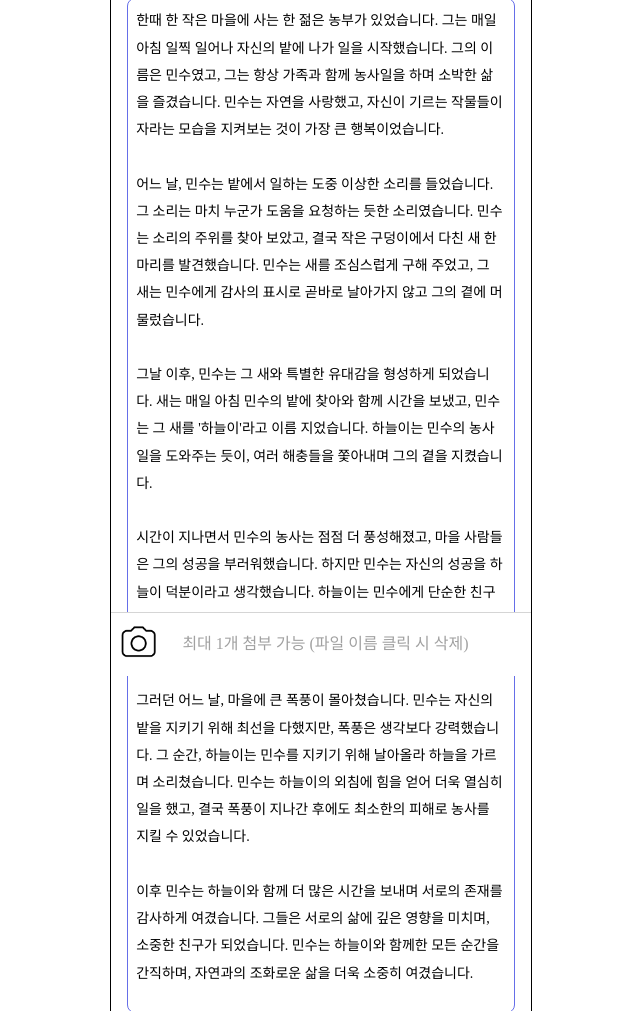
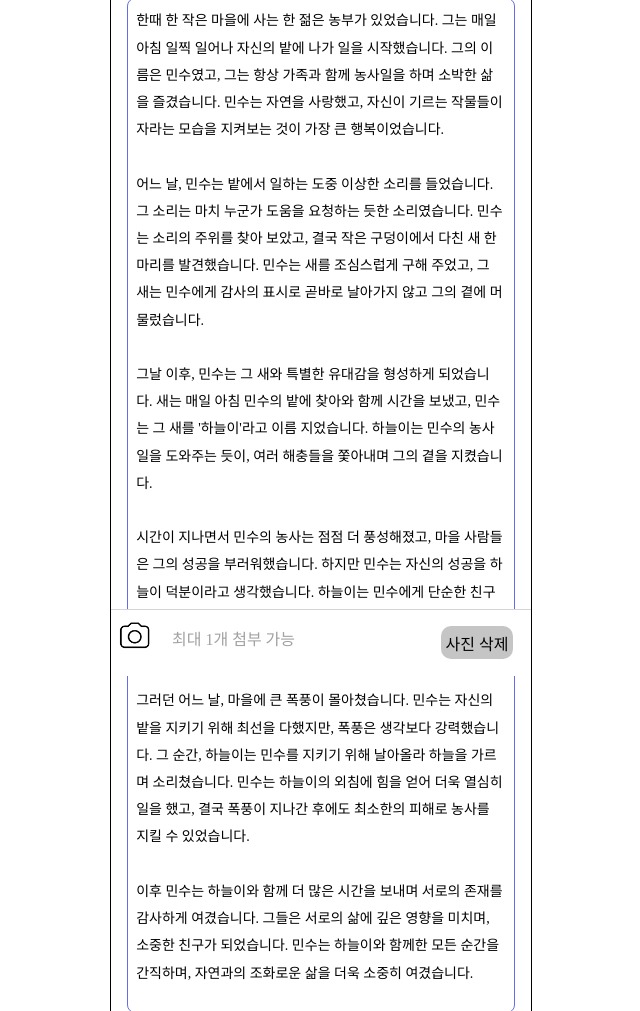
Before and after one commit to jhh77/capstone_project2, a Django app: page /boards/petrol-board-edit/21/ in a window 1280 px wide. Shown: the part 124-1135 px from the top of the page, without its empty margins (319-959 px from the left). Run offline with Django 5.2, Linux system fonts and the light colour scheme; data comes from the database, SQL or seed files in the repository; both versions use the stored data as it was after the commit; some web fonts are replaced.

Commit message:
게시판 이미지 수정 및 자잘한 설정 구현

```diff
--- a/boards/views.py
+++ b/boards/views.py
@@ -10,7 +10,9 @@ from .models import *
 # Create your views here.
 
 
+# 게시판 메인 페이지
 def petrol_board(request):
+    sido = ''
     if request.method == 'POST':
         sido = request.POST.get('sido')
         sigungu = request.POST.get('sigungu')
@@ -19,7 +21,6 @@ def petrol_board(request):
     else:
         boards = Board.objects.all().order_by('-created_at')
 
-    print(boards)
     user = Member.objects.get(user_id=request.user)
     comments = Comment.objects.all()
 
@@ -39,6 +40,7 @@ def petrol_board(request):
         'boards': boards,
         'user': user,
         'comments': comments,
+        'sido': sido,
     }
     return render(request, 'boards/petrol_board_main.html', context)
 
@@ -107,6 +109,7 @@ def petrol_board_detail(request, id):
         'board': board,
         'location': location,
         'comments': comments,
+        'comment_count': comments.count(),
     }
     return render(request, 'boards/petrol_board_detail.html', context)
 
@@ -115,42 +118,40 @@ def petrol_board_detail(request, id):
 def petrol_board_edit(request, id):
     board = Board.objects.get(id=id)
     short_name = ''
+    delete_value = request.POST.get('delete')
     if request.method == 'POST':
         # 폼 데이터 처리
         content = request.POST.get('content')
         image_path = request.FILES.get('image_path')  # 새 이미지 파일
-
-        # 삭제된 파일 ID를 받기
-        deleted_files = request.POST.get('deleted_files')
-        if deleted_files:
-            deleted_files = json.loads(deleted_files)
-            print(deleted_files)
-
-            # 빈 배열이 아닐 때만 작업 수행
-            if deleted_files:  # deleted_files가 비어있지 않을 때
-                print(deleted_files)
-
-                if board.image_path:  # board.image_path가 None이 아닐 때만 접근
-                    current_file_name = board.image_path.name.split('/')[-1]  # 파일 이름만 추출
-                    print(current_file_name)  # 파일 이름 확인
-
-                    # 삭제할 파일 이름 가져오기
-                    deleted_file_name = deleted_files[0].split('/')[-1]  # 첫 번째 요소에서 파일 이름 추출
-                    print(deleted_file_name)  # 삭제할 파일 이름 확인
-
-                    # 기존 이미지 삭제
-                    if current_file_name == deleted_file_name:  # 이름이 같을 때 삭제
-                        board.image_path.delete()  # 기존 이미지를 삭제
-                        board.image_path = None  # 이미지 필드를 None으로 설정
+        print(image_path == None)
+        print(delete_value)
 
         # 게시물 업데이트
         board.content = content
 
-        if image_path:
-            board.image_path = image_path  # 새 이미지로 업데이트
-        board.save()  # 변경 사항 저장
+        if delete_value == '1':
+            if image_path:
+                # image_path가 있을 경우, 업데이트 로직
+                board.image_path.delete(save=False)
+                board.image_path = image_path  # 새 이미지 경로 가져오기
+                board.save()
+            else:
+                # image_path가 None인 경우, 모든 image_path 지우기
+                board.image_path.delete(save=False)  # 파일 삭제
+                board.image_path = None  # 모델 필드 업데이트
+                board.save()
+        #
+        # # delete 값이 0일 때는 아무것도 하지 않음
+        # elif delete_value == '0':
+        #     return  # 아무 응답도 하지 않음
+        #
+        # if image_path is not None and delete != 0:
+        #     board.image_path = image_path  # 새 이미지로 업데이트
+        # else:
+        #     board.image_path = None
+        # board.save()  # 변경 사항 저장
 
-        return redirect('boards:petrol_board_detail', id=board.id)
+        return redirect('boards:petrol_board_detail', id=id)
 
     if board.image_path:
         image_url = board.image_path.url
@@ -161,6 +162,48 @@ def petrol_board_edit(request, id):
             short_name = base_name[:10] + '...' + '.' + extension
         else:
             short_name = file_name  # 기본 이름이 10자 이하일 경우
+
+    #     # 삭제된 파일 ID를 받기
+    #     deleted_files = request.POST.get('deleted_files')
+    #     if deleted_files:
+    #         deleted_files = json.loads(deleted_files)
+    #         print(deleted_files)
+    #
+    #         # 빈 배열이 아닐 때만 작업 수행
+    #         if deleted_files:  # deleted_files가 비어있지 않을 때
+    #             print(deleted_files)
+    #
+    #             if board.image_path:  # board.image_path가 None이 아닐 때만 접근
+    #                 current_file_name = board.image_path.name.split('/')[-1]  # 파일 이름만 추출
+    #                 print(current_file_name)  # 파일 이름 확인
+    #
+    #                 # 삭제할 파일 이름 가져오기
+    #                 deleted_file_name = deleted_files[0].split('/')[-1]  # 첫 번째 요소에서 파일 이름 추출
+    #                 print(deleted_file_name)  # 삭제할 파일 이름 확인
+    #
+    #                 # 기존 이미지 삭제
+    #                 if current_file_name == deleted_file_name:  # 이름이 같을 때 삭제
+    #                     board.image_path.delete()  # 기존 이미지를 삭제
+    #                     board.image_path = None  # 이미지 필드를 None으로 설정
+    #
+    #     # 게시물 업데이트
+    #     board.content = content
+    #
+    #     if image_path:
+    #         board.image_path = image_path  # 새 이미지로 업데이트
+    #     board.save()  # 변경 사항 저장
+    #
+    #     return redirect('boards:petrol_board_detail', id=board.id)
+    #
+    # if board.image_path:
+    #     image_url = board.image_path.url
+    #     file_name = unquote(image_url.split('/')[-1])
+    #     base_name, extension = file_name.rsplit('.', 1)  # 기본 이름과 확장자를 분리
+    #
+    #     if len(base_name) > 10:
+    #         short_name = base_name[:10] + '...' + '.' + extension
+    #     else:
+    #         short_name = file_name  # 기본 이름이 10자 이하일 경우
 
     context = {
         'board': board,
@@ -173,6 +216,7 @@ def petrol_board_edit(request, id):
 def petrol_board_delete(request, id):
     if request.method == 'POST':
         board = Board.objects.get(id=id)
+        board.image_path.delete(save=False)
         board.delete()
         return redirect('boards:petrol_board')
 
--- a/static/css/petrol_board_write.css
+++ b/static/css/petrol_board_write.css
@@ -190,10 +190,26 @@ body {
 .src-block {
     margin-top: 2%;
     color: #A1A1A1;
+    width: 100%;
 }
 
 /* 파일 이름 class */
 .file-item {
     margin-bottom: 5%;
+    width: 100%;
+}
+
+/*.file-items {*/
+/*    align-content: center;*/
+/*}*/
+
+/* 사진 삭제 */
+#clearImage {
+    margin-right: 5%;
+    border-radius: 10px;
+    float: right;
+    color: black;
+    background-color: #c5c5c5;
+    padding: 1.3%;
     cursor: pointer;
 }
--- a/static/js/petrol_board_edit.js
+++ b/static/js/petrol_board_edit.js
@@ -58,12 +58,13 @@ $('#write-text').on('input', function() {
 // });
 
 // 파일 업로드 관련
-let deletedFiles = []; // 삭제된 파일의 ID를 저장할 배열
+// let deletedFiles = []; // 삭제된 파일의 ID를 저장할 배열
 $('#fileInput').on('change', function(event) {
     const files = event.target.files; // 선택된 파일들
     const messageBlock = $('.src-name');
     messageBlock.empty(); // 이전 내용을 초기화
-    deletedFiles = [];
+    // deletedFiles = [];
+    let check = $('#img-delete');
 
     // 선택된 파일 이름 각각에 대해 새로운 div 생성
     $.each(files, function(index, file) {
@@ -78,23 +79,61 @@ $('#fileInput').on('change', function(event) {
         fileItem.attr('data-index', index); // 파일 인덱스를 데이터 속성에 저장
         messageBlock.append(fileItem);
     });
+
+    check.val(1);
+
 });
 
 // 파일 이름 클릭 시 삭제 기능
-$('.src-name').on('click', '.file-item', function() {
-    const fileIdToRemove = $(this).data('full-name'); // 클릭된 파일의 ID
-    // alert(fileIdToRemove);
-    deletedFiles.push(fileIdToRemove); // 삭제된 파일 ID를 추가
-    console.log(deletedFiles); // 배열 상태 확인
-    $(this).remove(); // 파일 이름 제거
-});
+// $('.src-name').on('click', '.file-item', function() {
+//     const fileIdToRemove = $(this).data('full-name'); // 클릭된 파일의 ID
+//     // alert(fileIdToRemove);
+//     deletedFiles.push(fileIdToRemove); // 삭제된 파일 ID를 추가
+//     console.log(deletedFiles); // 배열 상태 확인
+//     $(this).remove(); // 파일 이름 제거
+// });
 
 // 폼 제출 시 삭제된 파일 처리
-$('form').on('submit', function() {
-    // 삭제된 파일의 ID를 서버에 전송할 수 있도록 추가
-    $('<input>').attr({
-        type: 'hidden',
-        name: 'deleted_files',
-        value: JSON.stringify(deletedFiles) // 삭제된 파일 ID를 JSON 문자열로 변환
-    }).appendTo('form');
+// $('form').on('submit', function() {
+//     // 삭제된 파일의 ID를 서버에 전송할 수 있도록 추가
+//     $('<input>').attr({
+//         type: 'hidden',
+//         name: 'deleted_files',
+//         value: JSON.stringify(deletedFiles) // 삭제된 파일 ID를 JSON 문자열로 변환
+//     }).appendTo('form');
+// });
+
+// $('.img-delete').on('click', function () {
+//     // 클릭된 X의 부모 파일 항목
+//     let fileItem = $(this).parent();
+//     let fullName = fileItem.data('full-name'); // 파일 이름 가져오기
+//
+//     // 파일 입력 요소
+//     let fileInput = $('#fileInput')[0];
+//     let dataTransfer = new DataTransfer(); // 새로운 DataTransfer 객체 생성
+//
+//     // 선택된 파일들을 순회하여 삭제할 파일 제외하고 추가
+//     for (let i = 0; i < fileInput.files.length; i++) {
+//         let file = fileInput.files[i];
+//         if (file.name !== fullName) {
+//             dataTransfer.items.add(file); // 삭제할 파일 제외
+//         }
+//     }
+//
+//     fileInput.files = dataTransfer.files; // 파일 입력 업데이트
+//
+//     // 파일 리스트에서 해당 항목 제거
+//     fileItem.remove();
+// });
+
+// "사진 삭제" 스팬 클릭 시 파일 입력 초기화
+$('#clearImage').on('click', function () {
+    // 파일 입력 초기화
+    $('#fileInput').val('');
+
+    // 파일 이름 표시 초기화
+    $('.src-name').empty(); // 파일 이름 숨기기
+
+    // 체크박스 값 설정
+    $('#img-delete').val(1);
 });
--- a/templates/accounts/my_page.html
+++ b/templates/accounts/my_page.html
@@ -25,7 +25,7 @@
                         </div>
                         <div class="profile-info">
                             <div class="name-block">
-                                <div class="nickname">{{ member_type }} <span class="text-strong">{{ member.nickname }}</span></div> <!--⭐⭐여기 유저 정보-->
+                                <div class="nickname"><span class="text-strong">{{ member.nickname }}</span></div> <!--⭐⭐여기 유저 정보-->
                                 <div class="arrow-img">
                                     <img src="{% static 'image/back.png' %}" alt="">
                                 </div>
--- a/templates/boards/petrol_board_detail.html
+++ b/templates/boards/petrol_board_detail.html
@@ -48,7 +48,7 @@
                         <div class="comment-img">
                             <img src="{% static 'image/speech-bubble.png' %}" alt="">
                         </div>
-                        <div class="comment-num">댓글 13</div> <!--⭐⭐여기 게시글 댓글 수-->
+                        <div class="comment-num">댓글 {{ comment_count }}</div> <!--⭐⭐여기 게시글 댓글 수-->
                     </div>
 
                     <!--⭐⭐댓글 작성 폼-->
--- a/templates/boards/petrol_board_edit.html
+++ b/templates/boards/petrol_board_edit.html
@@ -39,10 +39,15 @@
                         <input type="file" id="fileInput" name="image_path" accept="image/*">
                     </div>
                     <div class="src-block">
-                        <div class="file-item">최대 1개 첨부 가능 (파일 이름 클릭 시 삭제)</div>
+                        <div class="file-item">
+                            최대 1개 첨부 가능
+                            <span id="clearImage">사진 삭제</span>
+                        </div>
                         <div class="src-name">
                             {% if board.image_path %}
-                                <div class="file-item" data-full-name="{{ board.image_path.name }}">{{ short_name }}</div>
+                                <div class="file-item" data-full-name="{{ board.image_path.name }}">
+                                    {{ short_name }}
+                                </div>
                             {% endif %}
                         </div>
                     </div>
@@ -50,6 +55,8 @@
 
                 <input type="hidden" id="lat" name="lat">
                 <input type="hidden" id="lon" name="lon">
+
+                <input type="hidden" name="delete" id="img-delete" value="0">
             </form>
 
         </div>
--- a/templates/boards/petrol_board_write.html
+++ b/templates/boards/petrol_board_write.html
@@ -39,7 +39,7 @@
                         <input type="file" id="fileInput" name="image_path" accept="image/*">
                     </div>
                     <div class="src-block">
-                        <div class="file-item">최대 1개 첨부 가능 (파일 이름 클릭 시 삭제)</div>
+                        <div class="file-item">최대 1개 첨부 가능 <span id="clearImage">사진 삭제</span></div>
                         <div class="src-name"></div>
                     </div>
                 </div>
```
Also changed, not shown: accounts/views.py (+15 -3 lines), static/css/petrol_board_main.css (+33 -1 lines), static/js/petrol_board_write.js (+14 -5 lines), templates/accounts/home.html (+12 -1 lines), templates/boards/petrol_board_main.html (+13 -1 lines), db.sqlite3, media/boards/test3_Gd7lxsK.jpg (added), media/boards/test3_o5H0SQE.jpg (added), media/boards/test_dog_JESC8R8.jpg (added), media/boards/test_ws3H9Lt.jpg (added), static/image/no_board.png (added).
